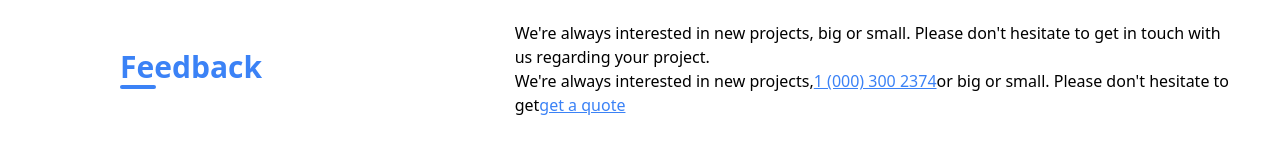
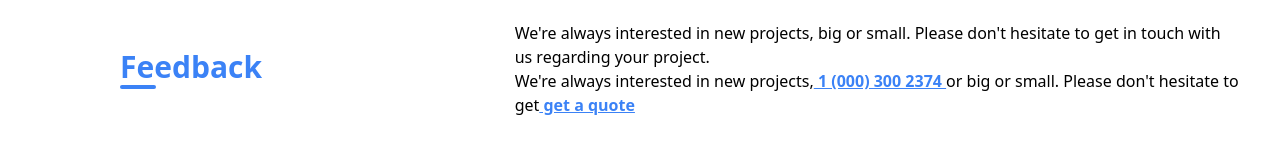
Before and after one commit to miyemicodes/drag-oil-gas, a Next.js app: page / in a window 1280 px wide. Shown: the part 3019-3172 px from the top of the page. Built offline with nearby package versions, Linux system fonts and the light colour scheme.

Commit message:
mid-screen-fix

```diff
--- a/components/Blogs.jsx
+++ b/components/Blogs.jsx
@@ -4,7 +4,7 @@ import { BlogAll } from "./Blog";
 export default function Blogs() {
 	return (
 		<>
-			<div className="grid grid-cols-1 md:grid-cols-[1fr_2fr] items-center gap-5 p-2 w-full md:p-10 m-4 md:m-10 ">
+			<div className="grid grid-cols-1 md:grid-cols-[1fr] lg:grid-cols-[1fr_2fr] items-center gap-5 p-2 w-full md:p-10 m-4 md:m-10 ">
 				<div className="flex flex-col items-start justify-between gap-6">
 					<h2 className="font-bold text-3xl">Our blog</h2>
 					<span className="bg-blue-500 w-[10%] h-1 divide-x-4 rounded-full"></span>
--- a/components/Feedback.jsx
+++ b/components/Feedback.jsx
@@ -16,9 +16,9 @@ export default function Feedback() {
 					</p>
 					<p>
 						We're always interested in new projects,
-						<a className=" underline text-blue-500 ">1 (000) 300 2374</a>
+						<a className=" underline text-blue-500 font-semibold"> 1 (000) 300 2374 </a>
 						or big or small. Please don't hesitate to get
-						<a className=" underline text-blue-500 ">get a quote </a>
+						<a className=" underline text-blue-500 font-semibold"> get a quote </a>
 					</p>
 				</div>
 			</div>
--- a/components/Offers.jsx
+++ b/components/Offers.jsx
@@ -3,7 +3,7 @@ import OfferAll from "./Offer";
 
 export default function Offers() {
 	return (
-		<div className="Offer grid grid-cols-1 md:grid-cols-[1fr_2fr] items-center gap-5 p-2 w-full md:p-10 m-4 md:m-10 ">
+		<div className="Offer grid grid-cols-1 md:grid-cols-[1fr] lg:grid-cols-[1fr_2fr] items-center gap-5 p-2 w-full md:p-10 m-4 md:m-10 ">
 			<div className=" h-full flex flex-col items-start justify-between ">
 				<div>
 					<h2 className="font-bold text-3xl">
--- a/components/Projects.jsx
+++ b/components/Projects.jsx
@@ -6,7 +6,7 @@ import Pic1 from "../public/assets/pic1.png";
 export default function Projects() {
 	return (
 		<>
-			<div className="grid grid-cols-1 md:grid-cols-[1fr_2fr] items-center gap-5 p-2 w-full md:p-10 m-4 md:m-10 ">
+			<div className="grid grid-cols-1 md:grid-cols-[1fr] lg:grid-cols-[1fr_2fr] items-center gap-5 p-2 w-full md:p-10 m-4 md:m-10 ">
 				<div className="flex flex-col items-start justify-start gap-4">
 					<h2 className="font-bold text-3xl">
 						Our projects <span className="text-blue-500">& missions </span>
--- /dev/null
+++ b/components/Testi.js
@@ -0,0 +1,10 @@
+const Testimonial = [
+  {
+    id: 1,
+    image: gasFlar,
+    name: "Our commitment",
+    position: "Head Of Planning",
+    description: "We're always interested in new projects, big or small. Please don't	hesitate to get in touch with us regarding your project"
+
+  }
+]
```
